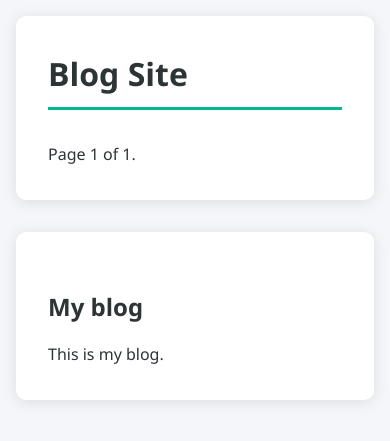
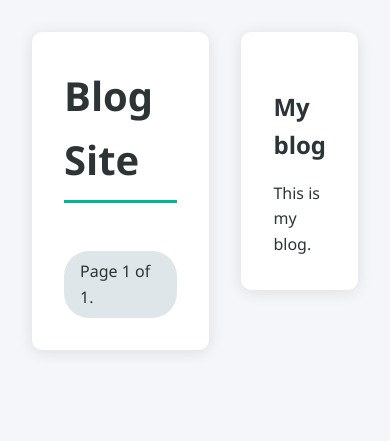
Before and after one commit to Mohamed00Elkassify/Blog-site, a Django app: page /blog/ in a window 390 px wide. Shown: the top 441 px of the page. Run offline with Django 5.2, Linux system fonts and the light colour scheme; data that the repository does not hold is empty.

Commit message:
pagination styles

```diff
--- a/blog/static/blog.css
+++ b/blog/static/blog.css
@@ -114,18 +114,3 @@
     background: var(--hovering-color);
     transform: translateX(-5px);
 }
-
-/* Responsive Design */
-@media (max-width: 768px) {
-    body {
-        grid-template-columns: 1fr;
-        padding: 1rem;
-    }
-
-    #sidebar {
-        position: static;
-    }
-
-    h1 { font-size: 2rem; }
-    h2 a { font-size: 1.5rem; }
-}
--- a/blog/templates/blog/pagination.html
+++ b/blog/templates/blog/pagination.html
@@ -11,3 +11,43 @@
         {% endif %}
     </span>
 </div>
+<style>
+    /* pagination styles */
+    .pagination {
+        margin-top: 3rem;
+        display: flex;
+        justify-content: center;
+    }
+
+    .step-link {
+        display: flex;
+        align-items: center;
+        gap: 1.5rem;
+    }
+
+    .pagination a {
+        background: var(--secondary-color);
+        color: white;
+        text-decoration: none;
+        padding: 0.5rem 1rem;
+        border-radius: 25px;
+        display: flex;
+        align-items: center;
+        transition: all 0.3s ease;
+    }
+
+
+
+    .pagination a:hover {
+        background: var(--hovering-color);
+        transform: translateY(-2px);
+    }
+
+    .pagination .current {
+        font-weight: 500;
+        color: var(--primary-color);
+        background: #dfe6e9;
+        padding: 0.5rem 1rem;
+        border-radius: 25px;
+    }
+</style>
```
